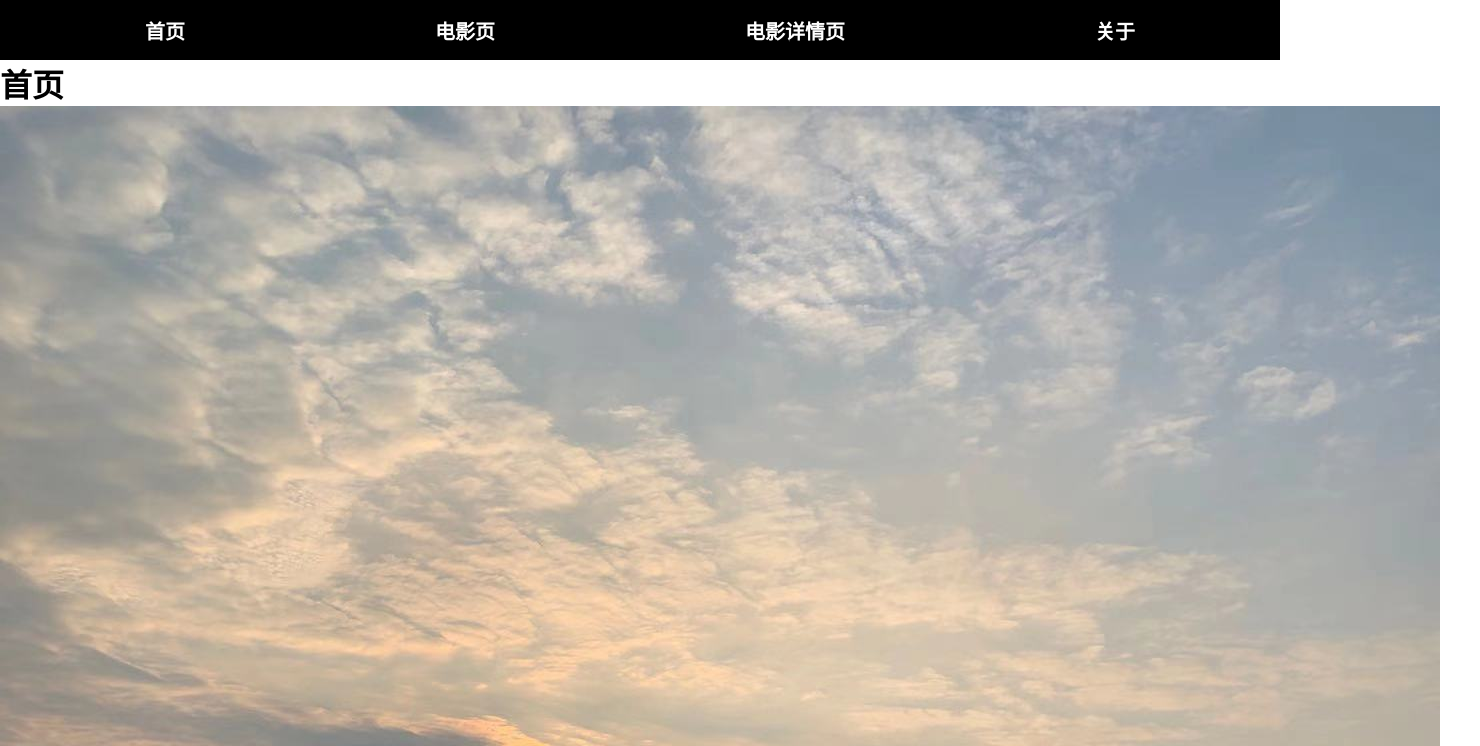
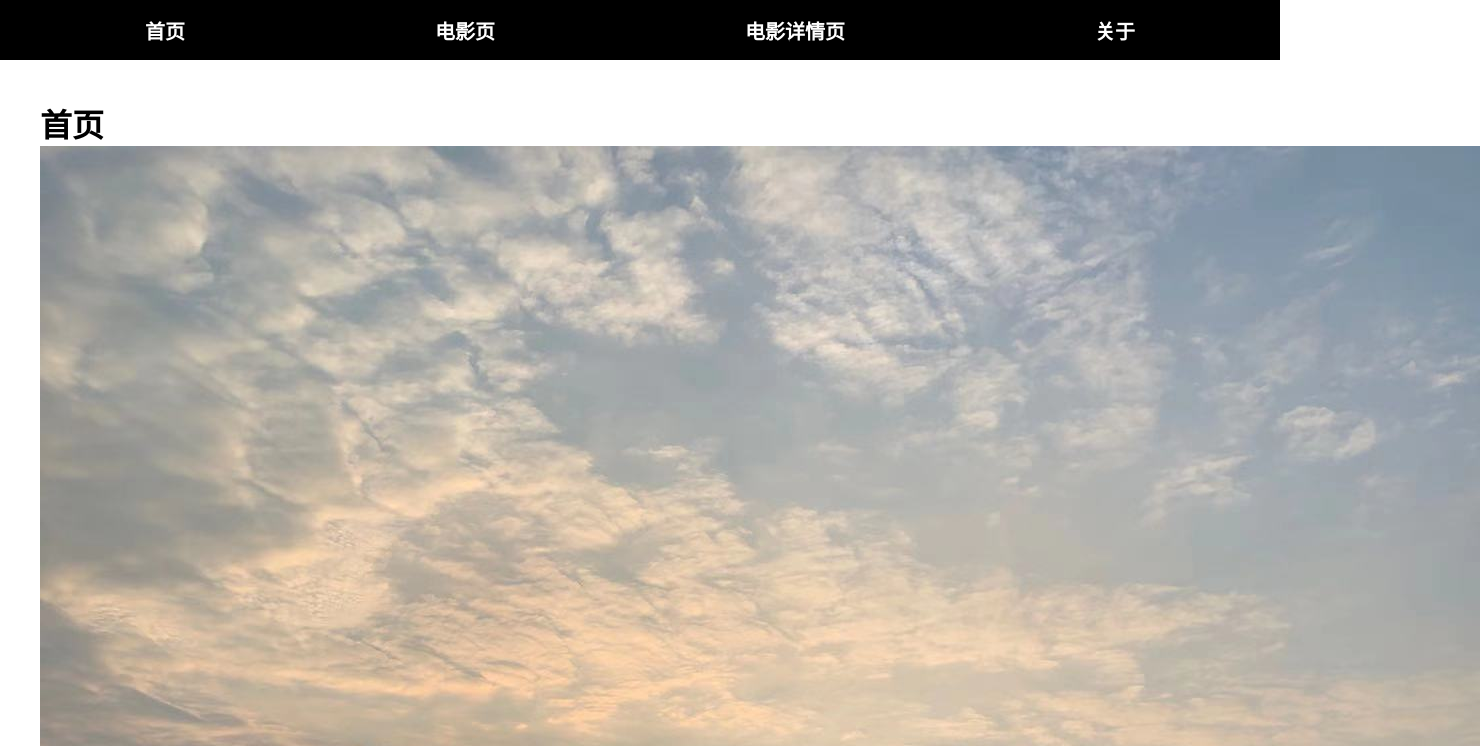
Before and after one commit to l-world/React-Series, a Next.js app: page / in a window 1280 px wide. Shown: the top 746 px of the page, 1480 px wide, since content can reach past the window. Built offline with nearby package versions, Linux system fonts and the light colour scheme.

Commit message:
开启SSG

```diff
--- a/src/pages/_app.jsx
+++ b/src/pages/_app.jsx
@@ -1,10 +1,16 @@
 import Header from "../components/Header";
 import './global.css'
-export default ({ Component, props }) => {
+export default ({ Component, pageProps  }) => {
     return (
         <>
             <Header />
-            <Component {...props} />
+            <div
+                style={{
+                    padding: 40
+                  }}
+            >
+                <Component {...pageProps } />
+            </div>
         </>
     )
 }
--- a/src/pages/global.css
+++ b/src/pages/global.css
@@ -1,4 +1,10 @@
 *{
     margin: 0;
     padding: 0;
+    list-style: none;
 }
+
+a {
+    color: inherit;
+    text-decoration: none;
+}
```
Also changed, not shown: src/pages/movies/index.jsx (+26 -6 lines).
